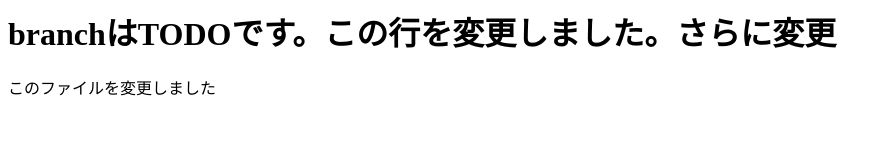
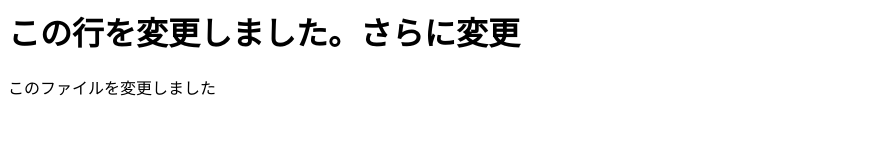
Before and after one commit to shin-ito0306/try-git, a plain HTML site: page index.html in a window 1280 px wide. Shown: the whole page, without its empty margins (0-891 px from the left). Drawn offline with Linux system fonts and the light colour scheme.

Commit message:
再々修正

```diff
--- a/index.html
+++ b/index.html
@@ -1,2 +1,2 @@
-<h1>branchはTODOです。この行を変更しました。さらに変更</h1>
+<h1>この行を変更しました。さらに変更</h1>
 <p>このファイルを変更しました</p>
```
